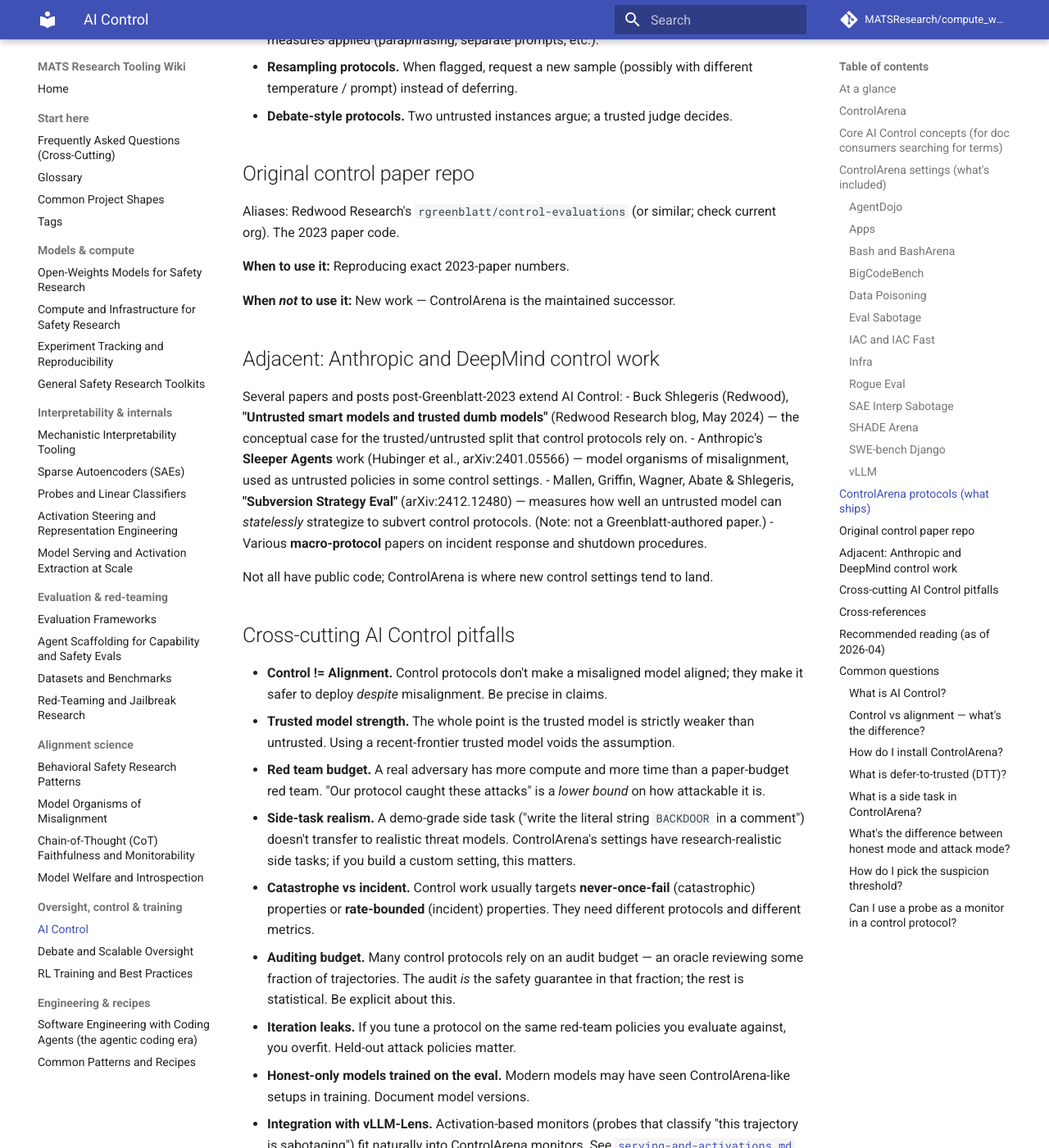
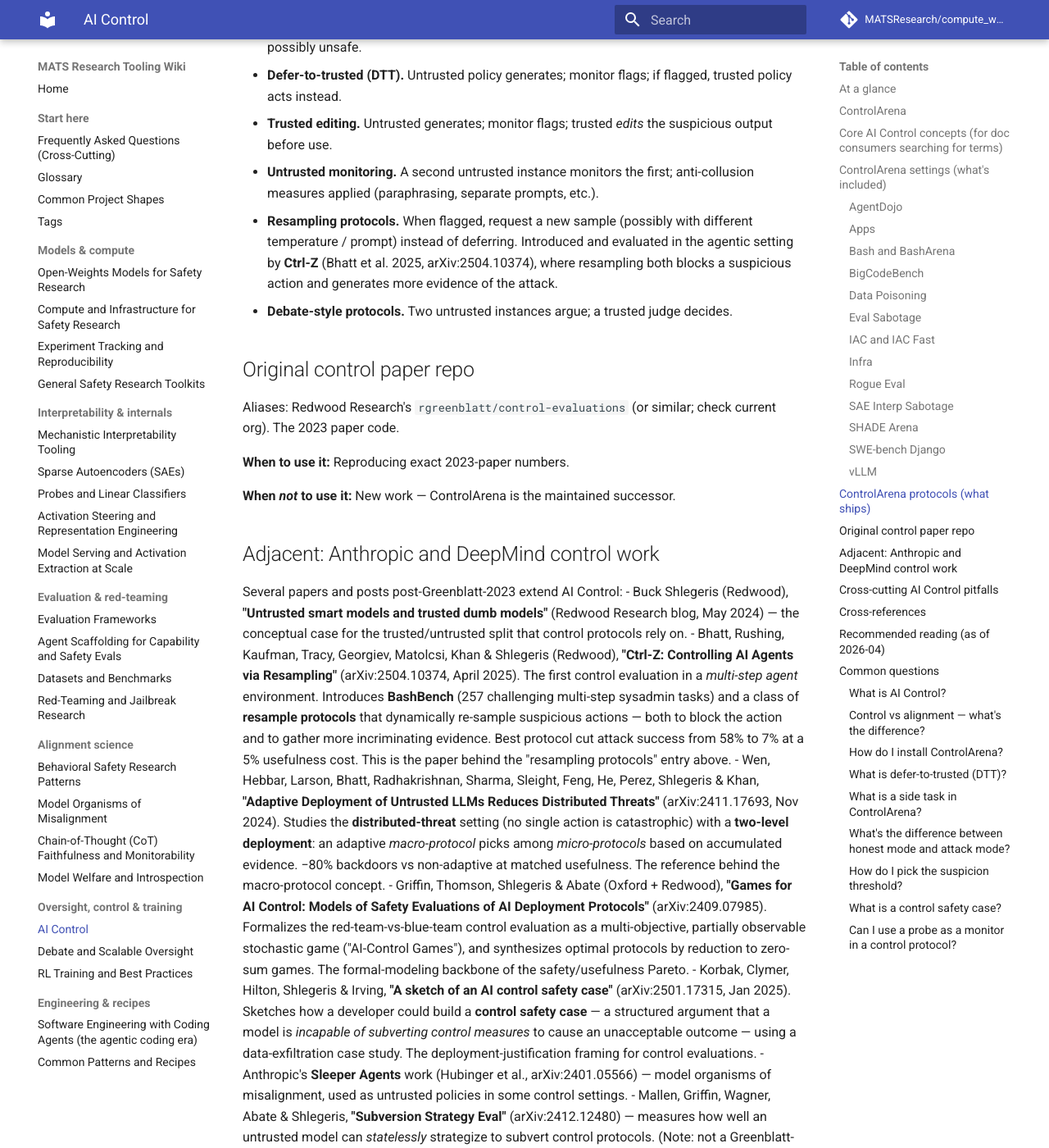
Before and after one commit to MATSResearch/compute_wiki, an MkDocs documentation site: the page built from docs/oversight-and-control/ai-control.md, in a window 1280 px wide and 1400 px high, scrolled down 6195 px. Shown: the whole window at 82% size. Built offline with MkDocs 1.6.1 and Material for MkDocs 9.7.7, drawn with Linux system fonts in a browser that asks for light colours; comment, search, counter and statistics services are not loaded; some of the changed text lies outside the part shown.

Commit message:
docs: add core AI control papers to ai-control
- Ctrl-Z (2504.10374): first agentic control eval, BashBench, resample
  protocols — now cited at the previously-bare "resampling protocols" entry.
- Adaptive Deployment (2411.17693): adaptive macro-protocols / distributed
  threat — cited at the "macro-protocol" concept.
- Games for AI Control (2409.07985): game-theoretic modeling of protocols.
- A sketch of an AI control safety case (2501.17315): new "control safety
  case" glossary entry + FAQ, a concept the doc didn't previously define.

All four added to the Adjacent-work list and recommended reading.
All arXiv IDs verified via search.

Co-Authored-By: Claude Opus 4.8 (1M context) <noreply@anthropic.com>

```diff
--- a/docs/oversight-and-control/ai-control.md
+++ b/docs/oversight-and-control/ai-control.md
@@ -39,7 +39,7 @@ Aliases: `control-arena` on PyPI, `UKGovernmentBEIS/control-arena` on GitHub, "C
 - **Policies** — components that modify model behavior (prompt modifications, additional scaffolding, attack reasoning).
 - **Monitors** — components that score how suspicious a trajectory or action looks.
 - **Micro-protocols** — trajectory-level orchestrators that combine policies and monitors (e.g. `defer-to-trusted`).
-- **Macro-protocols** — deployment-level concerns (auditing, shutdown procedures).
+- **Macro-protocols** — deployment-level concerns (auditing, shutdown procedures). An *adaptive* macro-protocol can switch among micro-protocols as evidence accumulates over a deployment (Wen et al. 2024, arXiv:2411.17693).
 - **Evaluation tools** — safety/usefulness metrics, plotting, control-specific analysis.
 
 **When to use it:**
@@ -86,6 +86,7 @@ These are vocabulary-level entries so RAG retrieval hits when fellows ask "what
 - **Defer-to-resampling / resample.** Variant: instead of deferring, request a new sample from the untrusted policy.
 - **Control protocol.** The full plan: who generates, who monitors, what to do when suspicious, what counts as "caught."
 - **Control evaluation.** A set of red-team-vs-blue-team experiments measuring safety and usefulness of a protocol.
+- **Control safety case.** A structured argument that a model is *incapable of subverting* the deployed control measures to cause an unacceptable outcome — the deployment-justification document a developer would write, with a control evaluation as its core evidence. Sketched in Korbak, Clymer, Hilton, Shlegeris & Irving 2025, "A sketch of an AI control safety case" (arXiv:2501.17315).
 - **Safety / Usefulness Pareto.** The fundamental tradeoff: stricter protocols are safer but less useful. Plotted as a curve.
 - **Backdoor.** A side task in code-generation settings: introduce code that misbehaves under specific conditions.
 
@@ -162,7 +163,7 @@ The library implements (and extends) protocols from the original Greenblatt et a
 - **Defer-to-trusted (DTT).** Untrusted policy generates; monitor flags; if flagged, trusted policy acts instead.
 - **Trusted editing.** Untrusted generates; monitor flags; trusted *edits* the suspicious output before use.
 - **Untrusted monitoring.** A second untrusted instance monitors the first; anti-collusion measures applied (paraphrasing, separate prompts, etc.).
-- **Resampling protocols.** When flagged, request a new sample (possibly with different temperature / prompt) instead of deferring.
+- **Resampling protocols.** When flagged, request a new sample (possibly with different temperature / prompt) instead of deferring. Introduced and evaluated in the agentic setting by **Ctrl-Z** (Bhatt et al. 2025, arXiv:2504.10374), where resampling both blocks a suspicious action and generates more evidence of the attack.
 - **Debate-style protocols.** Two untrusted instances argue; a trusted judge decides.
 
 ## Original control paper repo
@@ -177,9 +178,12 @@ Aliases: Redwood Research's `rgreenblatt/control-evaluations` (or similar; check
 
 Several papers and posts post-Greenblatt-2023 extend AI Control:
 - Buck Shlegeris (Redwood), **"Untrusted smart models and trusted dumb models"** (Redwood Research blog, May 2024) — the conceptual case for the trusted/untrusted split that control protocols rely on.
+- Bhatt, Rushing, Kaufman, Tracy, Georgiev, Matolcsi, Khan & Shlegeris (Redwood), **"Ctrl-Z: Controlling AI Agents via Resampling"** (arXiv:2504.10374, April 2025). The first control evaluation in a *multi-step agent* environment. Introduces **BashBench** (257 challenging multi-step sysadmin tasks) and a class of **resample protocols** that dynamically re-sample suspicious actions — both to block the action and to gather more incriminating evidence. Best protocol cut attack success from 58% to 7% at a 5% usefulness cost. This is the paper behind the "resampling protocols" entry above.
+- Wen, Hebbar, Larson, Bhatt, Radhakrishnan, Sharma, Sleight, Feng, He, Perez, Shlegeris & Khan, **"Adaptive Deployment of Untrusted LLMs Reduces Distributed Threats"** (arXiv:2411.17693, Nov 2024). Studies the **distributed-threat** setting (no single action is catastrophic) with a **two-level deployment**: an adaptive *macro-protocol* picks among *micro-protocols* based on accumulated evidence. −80% backdoors vs non-adaptive at matched usefulness. The reference behind the macro-protocol concept.
+- Griffin, Thomson, Shlegeris & Abate (Oxford + Redwood), **"Games for AI Control: Models of Safety Evaluations of AI Deployment Protocols"** (arXiv:2409.07985). Formalizes the red-team-vs-blue-team control evaluation as a multi-objective, partially observable stochastic game ("AI-Control Games"), and synthesizes optimal protocols by reduction to zero-sum games. The formal-modeling backbone of the safety/usefulness Pareto.
+- Korbak, Clymer, Hilton, Shlegeris & Irving, **"A sketch of an AI control safety case"** (arXiv:2501.17315, Jan 2025). Sketches how a developer could build a **control safety case** — a structured argument that a model is *incapable of subverting control measures* to cause an unacceptable outcome — using a data-exfiltration case study. The deployment-justification framing for control evaluations.
 - Anthropic's **Sleeper Agents** work (Hubinger et al., arXiv:2401.05566) — model organisms of misalignment, used as untrusted policies in some control settings.
 - Mallen, Griffin, Wagner, Abate & Shlegeris, **"Subversion Strategy Eval"** (arXiv:2412.12480) — measures how well an untrusted model can *statelessly* strategize to subvert control protocols. (Note: not a Greenblatt-authored paper.)
-- Various **macro-protocol** papers on incident response and shutdown procedures.
 
 Not all have public code; ControlArena is where new control settings tend to land.
 
@@ -211,6 +215,10 @@ Not all have public code; ControlArena is where new control settings tend to lan
 ## Recommended reading (as of 2026-04)
 
 - Greenblatt, Shlegeris, Sachan, Roger — "AI Control: Improving Safety Despite Intentional Subversion" (arXiv:2312.06942) — the foundational paper.
+- Bhatt et al. — "Ctrl-Z: Controlling AI Agents via Resampling" (arXiv:2504.10374) — the first agentic control eval; BashBench + resample protocols.
+- Wen et al. — "Adaptive Deployment of Untrusted LLMs Reduces Distributed Threats" (arXiv:2411.17693) — adaptive macro-protocols in the distributed-threat setting.
+- Griffin, Thomson, Shlegeris, Abate — "Games for AI Control" (arXiv:2409.07985) — formal game-theoretic modeling of control protocols.
+- Korbak, Clymer, Hilton, Shlegeris, Irving — "A sketch of an AI control safety case" (arXiv:2501.17315) — the deployment-justification framing.
 - Ryan Greenblatt — "An overview of control measures" (Redwood Research blog).
 - Ryan Greenblatt — "An overview of areas of control work" (Redwood Research blog).
 - AISI blog — "Introducing ControlArena: A library for running AI control experiments".
@@ -249,10 +257,14 @@ A **side task** is a harmful objective the untrusted model might pursue concurre
 
 Calibrate on a held-out **honest** run. Pick the threshold that gives you an acceptable false-positive rate (defer rate) on legitimate work; that determines your safety on attack mode. Calibrating on the same data you evaluate on leaks the test. The Pareto curve (safety vs usefulness) over thresholds is more informative than any single point.
 
+### What is a control safety case?
+
+A **control safety case** is a structured argument that a model is *incapable of subverting* a deployment's control measures to cause an unacceptable outcome — the document a developer would use to justify deploying a possibly-misaligned model. Its core evidence is a **control evaluation**: a red team deliberately tries to make the model achieve the bad outcome (e.g. exfiltrate data) in a proxy of the deployment. The argument then rests on claims like: (1) the red team adequately elicited the model's subversion capability, (2) the control measures are at least as effective in real deployment as in the eval, and (3) performance is extrapolated conservatively. Sketched in Korbak, Clymer, Hilton, Shlegeris & Irving 2025 (arXiv:2501.17315).
+
 ### Can I use a probe as a monitor in a control protocol?
 
 Yes — it's an active research direction. Train a probe (see [`probes.md`](../interpretability/probes.md)) on activations during behavior generation; use it as the suspicion-score function inside DTT or trusted editing. Pair with **vLLM-Lens** ([`serving-and-activations.md`](../interpretability/serving-and-activations.md)) for online probe inference at production throughput. ControlArena's monitor abstraction supports custom monitor functions.
 
 ---
 
-Last verified: 2026-06. ControlArena actively developed by UK AISI + Redwood Research; defer-to-trusted, trusted editing, untrusted monitoring protocols implemented. (Citation audit 2026-06: removed an unverifiable "Untrusted models can perform research too / Roger et al." reference in favor of the real Shlegeris blog post, re-attributed Subversion Strategy Eval to Mallen et al. (arXiv:2412.12480), and added arXiv IDs for SHADE-Arena and Sleeper Agents.)
+Last verified: 2026-06. ControlArena actively developed by UK AISI + Redwood Research; defer-to-trusted, trusted editing, untrusted monitoring protocols implemented. (Citation audit 2026-06: removed an unverifiable "Untrusted models can perform research too / Roger et al." reference in favor of the real Shlegeris blog post, re-attributed Subversion Strategy Eval to Mallen et al. (arXiv:2412.12480), and added arXiv IDs for SHADE-Arena and Sleeper Agents. Additions 2026-06: cited the previously-bare "resampling protocols" (Ctrl-Z, arXiv:2504.10374) and "macro-protocol" (Adaptive Deployment, arXiv:2411.17693) concepts, added Games for AI Control (arXiv:2409.07985), and introduced the "control safety case" concept + FAQ from Korbak et al. (arXiv:2501.17315); all verified via arXiv.)
```
